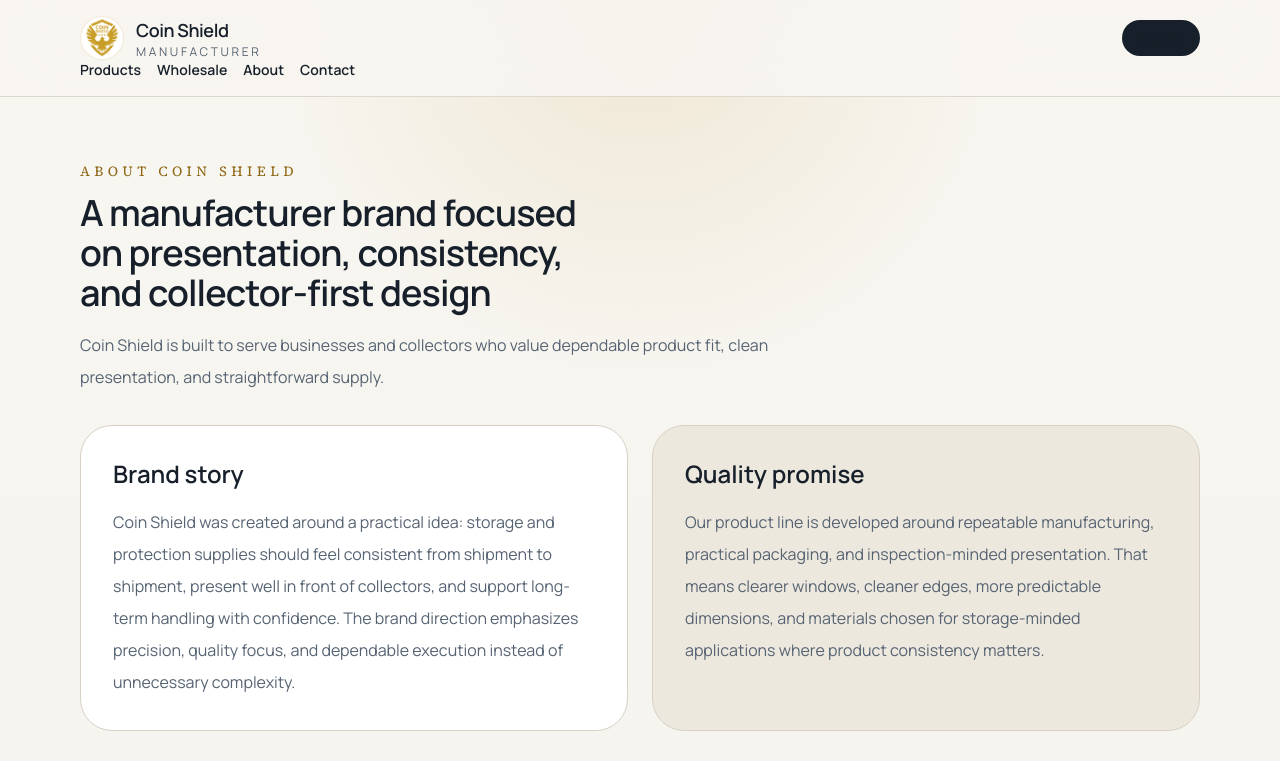
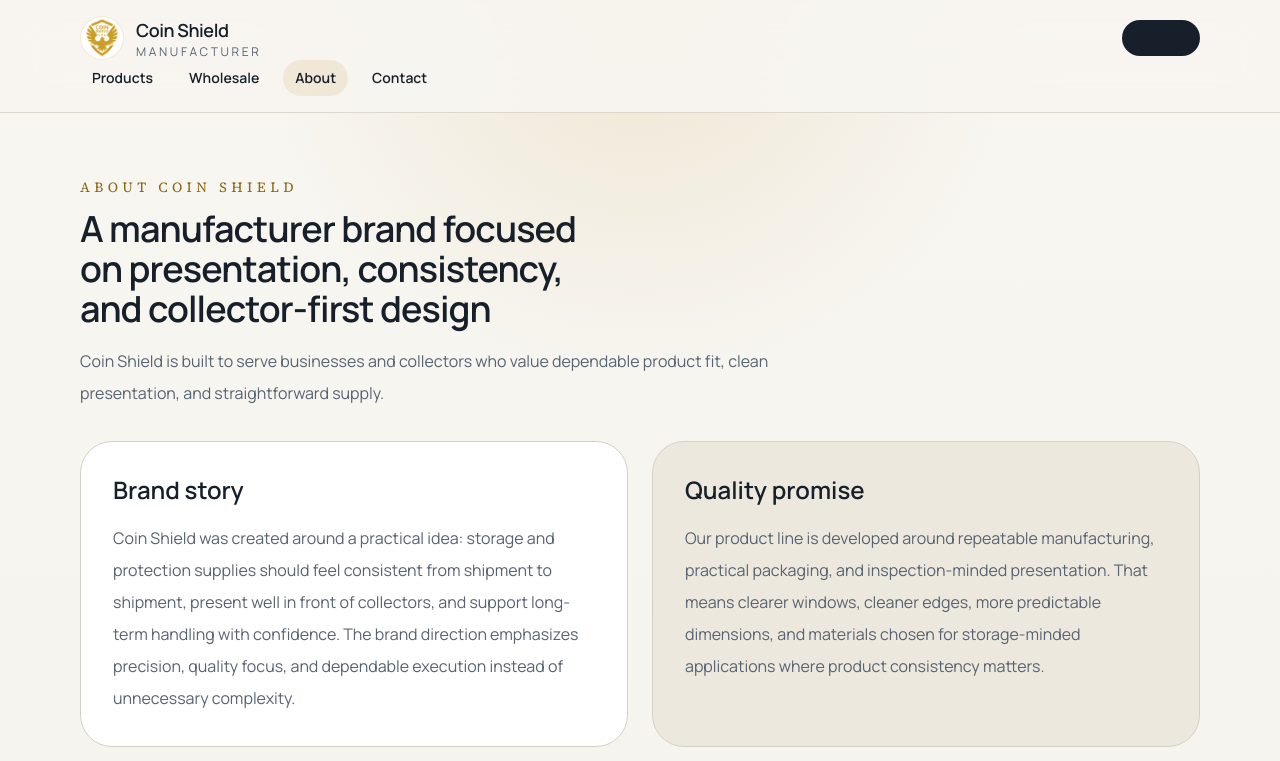
Before and after one commit to usacoincollector/coinshield, a Next.js app: page /about in a window 1280 px wide. Shown: the top 761 px of the page. Built offline with nearby package versions, Linux system fonts and the light colour scheme.

Commit message:
Polish live site content and metadata

```diff
--- a/app/about/page.tsx
+++ b/app/about/page.tsx
@@ -4,7 +4,18 @@
 export const metadata: Metadata = {
   title: "About",
   description:
-    "Learn about Coin Shield's focus on precision, quality consistency, and collector-first product design."
+    "Learn about Coin Shield's focus on precision, quality consistency, and collector-first product design.",
+  openGraph: {
+    title: "About Coin Shield",
+    description:
+      "Learn about Coin Shield's focus on precision, quality consistency, and collector-first product design.",
+    url: "https://www.coinshieldproducts.com/about"
+  },
+  twitter: {
+    title: "About Coin Shield",
+    description:
+      "Learn about Coin Shield's focus on precision, quality consistency, and collector-first product design."
+  }
 };
 
 export default function AboutPage() {
@@ -12,6 +23,7 @@
     <div className="container-shell py-12 sm:py-16">
       <div className="grid gap-8">
         <SectionHeading
+          as="h1"
           eyebrow="About Coin Shield"
           title="A manufacturer brand focused on presentation, consistency, and collector-first design"
           description="Coin Shield is built to serve businesses and collectors who value dependable product fit, clean presentation, and straightforward supply."
--- a/app/contact/page.tsx
+++ b/app/contact/page.tsx
@@ -5,7 +5,18 @@
 
 export const metadata: Metadata = {
   title: "Contact",
-  description: "Contact Coin Shield for general questions and wholesale follow-up."
+  description: "Contact Coin Shield for general questions and wholesale follow-up.",
+  openGraph: {
+    title: "Contact Coin Shield",
+    description:
+      "Contact Coin Shield for general questions and wholesale follow-up.",
+    url: "https://www.coinshieldproducts.com/contact"
+  },
+  twitter: {
+    title: "Contact Coin Shield",
+    description:
+      "Contact Coin Shield for general questions and wholesale follow-up."
+  }
 };
 
 export default function ContactPage() {
@@ -14,6 +25,7 @@
       <div className="grid gap-10 lg:grid-cols-[0.85fr_1.15fr]">
         <section className="space-y-6">
           <SectionHeading
+            as="h1"
             eyebrow="Contact"
             title="General questions, product follow-up, and wholesale coordination"
             description="For quick contact, email the Coin Shield team directly or use the form below."
--- a/app/layout.tsx
+++ b/app/layout.tsx
@@ -15,7 +15,7 @@
 });
 
 export const metadata: Metadata = {
-  metadataBase: new URL("https://coinshieldproducts.com"),
+  metadataBase: new URL("https://www.coinshieldproducts.com"),
   title: {
     default: "Coin Shield | Premium Coin Storage & Protection Supplies",
     template: "%s | Coin Shield"
@@ -30,11 +30,14 @@
     "wholesale coin supplies",
     "coin storage boxes"
   ],
+  alternates: {
+    canonical: "/"
+  },
   openGraph: {
     title: "Coin Shield | Premium Coin Storage & Protection Supplies",
     description:
       "Archival-safe, collector-trusted coin storage and protection supplies for long-term preservation.",
-    url: "https://coinshieldproducts.com",
+    url: "https://www.coinshieldproducts.com",
     siteName: "Coin Shield",
     locale: "en_US",
     type: "website"
--- a/app/page.tsx
+++ b/app/page.tsx
@@ -14,7 +14,18 @@
 export const metadata: Metadata = {
   title: "Premium Coin Storage & Protection Supplies",
   description:
-    "Professional manufacturer site for Coin Shield coin flips, currency toploaders, and storage boxes."
+    "Professional manufacturer site for Coin Shield coin flips, currency toploaders, and storage boxes.",
+  openGraph: {
+    title: "Coin Shield - Premium Coin Storage & Protection Supplies",
+    description:
+      "Professional manufacturer site for Coin Shield coin flips, currency toploaders, and storage boxes.",
+    url: "https://www.coinshieldproducts.com/"
+  },
+  twitter: {
+    title: "Coin Shield - Premium Coin Storage & Protection Supplies",
+    description:
+      "Professional manufacturer site for Coin Shield coin flips, currency toploaders, and storage boxes."
+  }
 };
 
 const trustPoints = [
--- a/app/products/[slug]/page.tsx
+++ b/app/products/[slug]/page.tsx
@@ -33,7 +33,16 @@
 
   return {
     title: product.name,
-    description: product.positioning
+    description: product.positioning,
+    openGraph: {
+      title: product.name,
+      description: product.positioning,
+      url: `https://www.coinshieldproducts.com/products/${product.slug}`
+    },
+    twitter: {
+      title: product.name,
+      description: product.positioning
+    }
   };
 }
 
@@ -46,8 +55,6 @@
   }
 
   const datasheetPath = getDatasheetPath(product.slug);
-  const hasDatasheet = Boolean(datasheetPath);
-
   return (
     <div className="container-shell py-12 sm:py-16">
       <div className="grid gap-10 lg:grid-cols-[1.15fr_0.85fr]">
--- a/app/products/page.tsx
+++ b/app/products/page.tsx
@@ -6,13 +6,25 @@
 export const metadata: Metadata = {
   title: "Products",
   description:
-    "Browse Coin Shield coin flips, storage boxes, and currency protection products."
+    "Browse Coin Shield coin flips, storage boxes, and currency protection products.",
+  openGraph: {
+    title: "Coin Shield Products",
+    description:
+      "Browse Coin Shield coin flips, storage boxes, and currency protection products.",
+    url: "https://www.coinshieldproducts.com/products"
+  },
+  twitter: {
+    title: "Coin Shield Products",
+    description:
+      "Browse Coin Shield coin flips, storage boxes, and currency protection products."
+  }
 };
 
 export default function ProductsPage() {
   return (
     <div className="container-shell py-12 sm:py-16">
       <SectionHeading
+        as="h1"
         eyebrow="Product Catalog"
         title="Professional storage and protection supplies for coin and currency handling"
         description="This catalog is designed for a straightforward wholesale review flow, with clean specs, use cases, and future-ready datasheet support."
--- a/app/wholesale/page.tsx
+++ b/app/wholesale/page.tsx
@@ -5,7 +5,18 @@
 export const metadata: Metadata = {
   title: "Wholesale Inquiries",
   description:
-    "Submit a wholesale inquiry for Coin Shield products, including estimated monthly volume and product interest."
+    "Submit a wholesale inquiry for Coin Shield products, including estimated monthly volume and product interest.",
+  openGraph: {
+    title: "Wholesale Inquiries",
+    description:
+      "Submit a wholesale inquiry for Coin Shield products, including estimated monthly volume and product interest.",
+    url: "https://www.coinshieldproducts.com/wholesale"
+  },
+  twitter: {
+    title: "Wholesale Inquiries",
+    description:
+      "Submit a wholesale inquiry for Coin Shield products, including estimated monthly volume and product interest."
+  }
 };
 
 export default function WholesalePage() {
@@ -14,6 +25,7 @@
       <div className="grid gap-10 lg:grid-cols-[0.9fr_1.1fr]">
         <section className="space-y-6">
           <SectionHeading
+            as="h1"
             eyebrow="Wholesale Program"
             title="Built for dealers, distributors, and serious marketplace operators"
             description="Coin Shield supports wholesale conversations focused on consistent quality, practical packaging, and straightforward fulfillment."
@@ -29,9 +41,9 @@
           <div className="space-y-4 rounded-[2rem] border border-[var(--border)] bg-[var(--surface-soft)] p-6 sm:p-8">
             <h2 className="text-xl font-semibold">Review process</h2>
             <p className="text-sm leading-7 text-[var(--muted)]">
-              For v1, inquiries submit to a server-side email stub. That keeps
-              the site simple while preserving the API surface needed for future
-              transactional email integration.
+              Each inquiry is reviewed manually so we can respond with the right
+              product mix, packaging guidance, and next-step information for
+              your business.
             </p>
           </div>
         </section>
--- a/src/components/navbar.tsx
+++ b/src/components/navbar.tsx
@@ -1,5 +1,8 @@
+"use client";
+
 import Image from "next/image";
 import Link from "next/link";
+import { usePathname } from "next/navigation";
 
 const navLinks = [
   { href: "/products", label: "Products" },
@@ -9,6 +12,8 @@
 ];
 
 export function Navbar() {
+  const pathname = usePathname();
+
   return (
     <header className="sticky top-0 z-50 border-b border-[rgba(215,209,197,0.8)] bg-[rgba(248,246,241,0.9)] backdrop-blur-xl">
       <div className="container-shell py-4">
@@ -40,16 +45,33 @@
           </Link>
         </div>
 
-        <nav className="mt-4 flex flex-wrap items-center gap-4 border-t border-[rgba(215,209,197,0.7)] pt-4 md:mt-0 md:border-0 md:pt-0">
+        <nav className="mt-4 flex flex-wrap items-center gap-3 border-t border-[rgba(215,209,197,0.7)] pt-4 md:mt-0 md:border-0 md:pt-0">
           {navLinks.map((link) => (
             <Link
               key={link.href}
               href={link.href}
-              className="text-sm font-semibold text-[var(--muted)] transition hover:text-[var(--foreground)]"
+              aria-current={
+                pathname === link.href ||
+                (link.href !== "/" && pathname.startsWith(`${link.href}/`))
+                  ? "page"
+                  : undefined
+              }
+              className={`rounded-full px-3 py-2 text-sm font-semibold transition ${
+                pathname === link.href ||
+                (link.href !== "/" && pathname.startsWith(`${link.href}/`))
+                  ? "bg-[rgba(184,135,28,0.12)] text-[var(--accent-strong)]"
+                  : "text-[var(--muted)] hover:text-[var(--foreground)]"
+              }`}
             >
               {link.label}
             </Link>
           ))}
+          <Link
+            href="/wholesale"
+            className="ml-auto inline-flex rounded-full border border-[var(--border)] bg-white px-4 py-2 text-sm font-semibold text-[var(--foreground)] transition hover:border-[var(--accent)] md:hidden"
+          >
+            Inquiry
+          </Link>
         </nav>
       </div>
     </header>
--- a/src/components/section-heading.tsx
+++ b/src/components/section-heading.tsx
@@ -2,21 +2,25 @@
   eyebrow: string;
   title: string;
   description?: string;
+  as?: "h1" | "h2";
 };
 
 export function SectionHeading({
   eyebrow,
   title,
-  description
+  description,
+  as = "h2"
 }: SectionHeadingProps) {
+  const HeadingTag = as;
+
   return (
     <div className="max-w-3xl">
       <p className="font-[family-name:var(--font-serif)] text-sm uppercase tracking-[0.32em] text-[var(--accent-strong)]">
         {eyebrow}
       </p>
-      <h2 className="mt-3 text-3xl font-semibold tracking-tight text-balance sm:text-4xl">
+      <HeadingTag className="mt-3 text-3xl font-semibold tracking-tight text-balance sm:text-4xl">
         {title}
-      </h2>
+      </HeadingTag>
       {description ? (
         <p className="mt-4 text-base leading-8 text-[var(--muted)]">{description}</p>
       ) : null}
```
